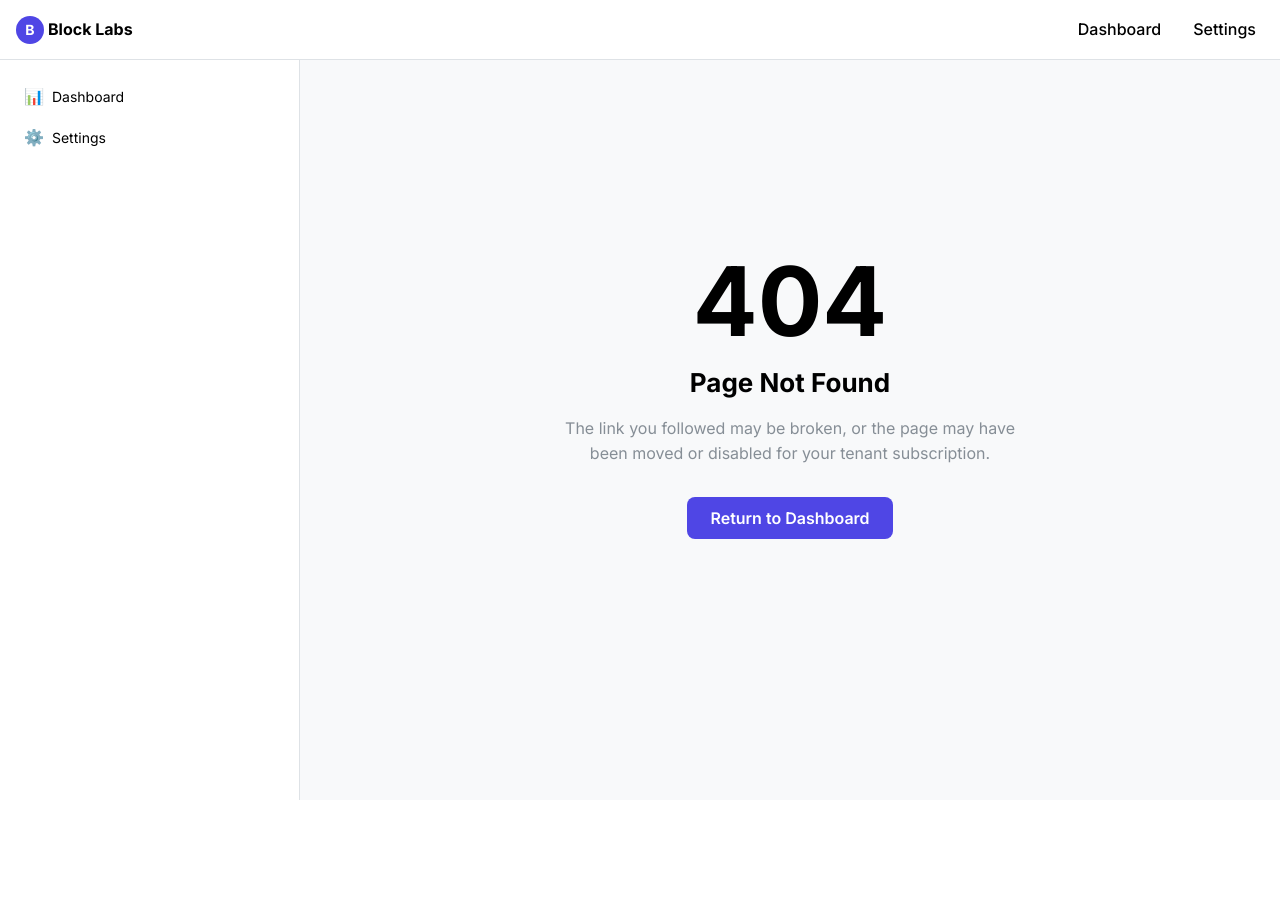
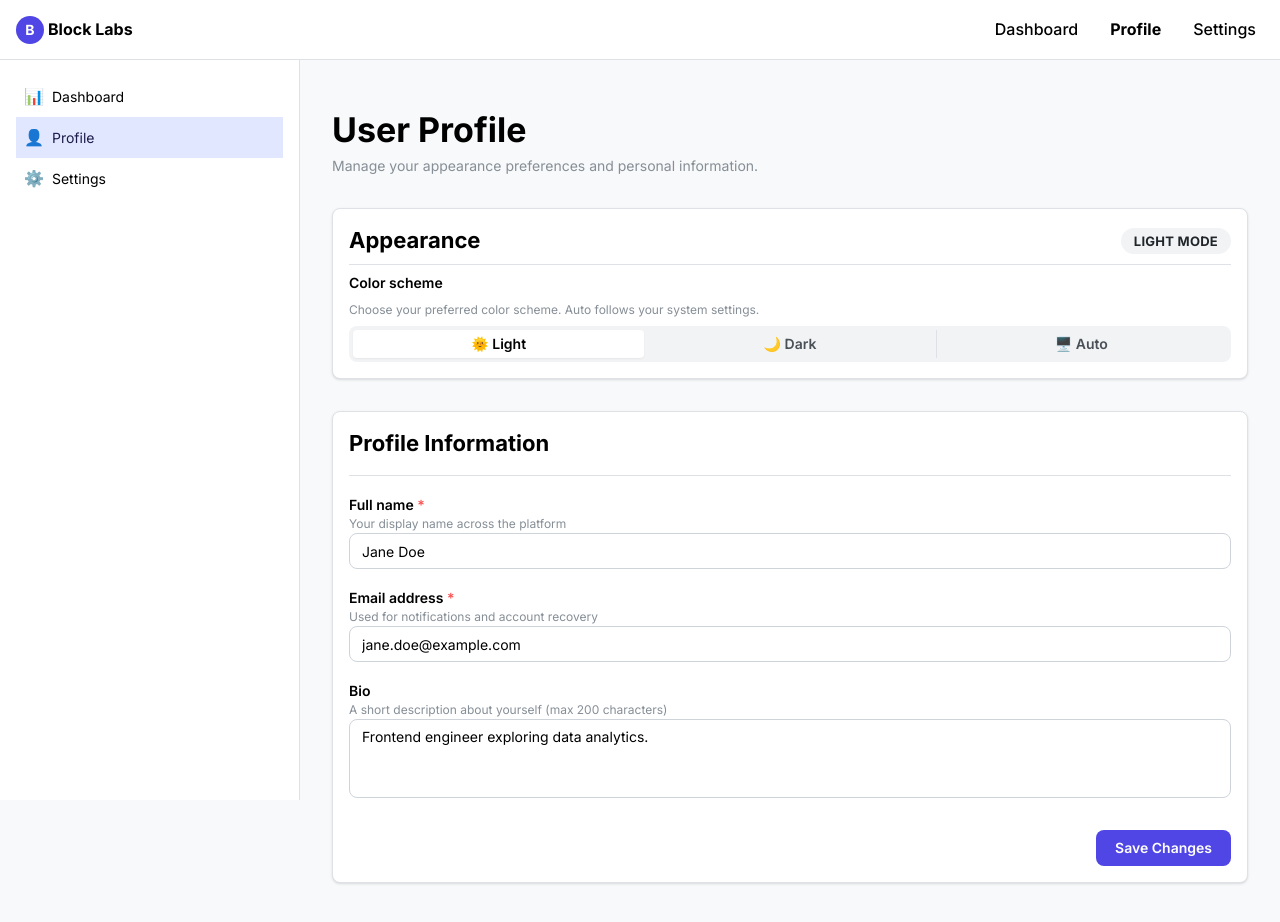
Before and after one commit to manueldelpozo/block-labs-challenge, a React (Vite) app: page /profile in a window 1280 px wide. Shown: the top 922 px of the page. Before the commit the page ends 800 px from the top, so only its background shows below. Built offline with nearby package versions, Linux system fonts and the light colour scheme.

Commit message:
feat: add Profile page and migration to Mantine form in Settings with comprehensive test coverage

```diff
--- a/src/app/router.tsx
+++ b/src/app/router.tsx
@@ -5,6 +5,7 @@ import { LoadingFallback } from '@/components/common/LoadingFallback';
 import { ErrorBoundary } from '@/components/common/ErrorBoundary';
 
 const Dashboard = lazy(() => import('@/pages/Dashboard').then((m) => ({ default: m.Dashboard })));
+const Profile = lazy(() => import('@/pages/Profile').then((m) => ({ default: m.Profile })));
 const Settings = lazy(() => import('@/pages/Settings').then((m) => ({ default: m.Settings })));
 const NotFound = lazy(() => import('@/pages/NotFound').then((m) => ({ default: m.NotFound })));
 
@@ -22,6 +23,14 @@ export const router = createBrowserRouter([
         element: (
           <Suspense fallback={<LoadingFallback message="Retrieving dashboard metrics..." />}>
             <Dashboard />
+          </Suspense>
+        ),
+      },
+      {
+        path: 'profile',
+        element: (
+          <Suspense fallback={<LoadingFallback message="Loading user profile..." />}>
+            <Profile />
           </Suspense>
         ),
       },
--- a/src/components/layout/AppShell/AppShell.tsx
+++ b/src/components/layout/AppShell/AppShell.tsx
@@ -12,6 +12,7 @@ export function AppShell() {
 
   const navItems = [
     { label: 'Dashboard', path: '/', icon: '📊' },
+    { label: 'Profile', path: '/profile', icon: '👤' },
     ...(showSettings ? [{ label: 'Settings', path: '/settings', icon: '⚙️' }] : []),
   ];
 
--- /dev/null
+++ b/src/pages/Profile/Profile.tsx
@@ -0,0 +1,141 @@
+import { useCallback } from 'react';
+import {
+  Paper,
+  Stack,
+  Group,
+  Text,
+  TextInput,
+  Textarea,
+  Button,
+  Title,
+  Divider,
+  SegmentedControl,
+  Badge,
+  useMantineColorScheme,
+  useComputedColorScheme,
+} from '@mantine/core';
+import { useForm } from '@mantine/form';
+import { PageContainer } from '@/components/layout/PageContainer';
+import {
+  COLOR_SCHEME_OPTIONS,
+  COLOR_SCHEME_OPTIONS_LIST,
+  COLOR_SCHEME_BADGE_COLORS,
+  COLOR_SCHEME_DISPLAY_LABELS,
+  type ColorSchemeValue,
+} from '@/theme/color-schemes';
+
+interface ProfileFormValues {
+  name: string;
+  email: string;
+  bio: string;
+}
+
+export function Profile() {
+  const { setColorScheme } = useMantineColorScheme();
+  const computedColorScheme = useComputedColorScheme(COLOR_SCHEME_OPTIONS.light.value);
+
+  const form = useForm<ProfileFormValues>({
+    mode: 'uncontrolled',
+    initialValues: {
+      name: 'Jane Doe',
+      email: 'jane.doe@example.com',
+      bio: 'Frontend engineer exploring data analytics.',
+    },
+    validate: {
+      name: (value) =>
+        value.trim().length < 2 ? 'Name must be at least 2 characters' : null,
+      email: (value) =>
+        /^\S+@\S+\.\S+$/.test(value) ? null : 'Please enter a valid email address',
+      bio: (value) =>
+        value.length > 200 ? 'Bio must be under 200 characters' : null,
+    },
+  });
+
+  const handleSave = useCallback(
+    (values: ProfileFormValues) => {
+      console.log('Saved profile:', values);
+    },
+    [],
+  );
+
+  return (
+    <PageContainer
+      title="User Profile"
+      description="Manage your appearance preferences and personal information."
+    >
+      <Stack gap="xl">
+        {/* ── Appearance Section ─────────────────────────────── */}
+        <Paper withBorder p="md" radius="md">
+          <Stack gap="sm">
+            <Group justify="space-between">
+              <Title order={3}>Appearance</Title>
+              <Badge
+                variant="light"
+                size="lg"
+                color={COLOR_SCHEME_BADGE_COLORS[computedColorScheme]}
+              >
+                {COLOR_SCHEME_DISPLAY_LABELS[computedColorScheme]}
+              </Badge>
+            </Group>
+            <Divider />
+            <Text size="sm" fw={600}>
+              Color scheme
+            </Text>
+            <Text size="xs" c="dimmed">
+              Choose your preferred color scheme. Auto follows your system settings.
+            </Text>
+            <SegmentedControl
+              value={computedColorScheme}
+              onChange={(value) => setColorScheme(value as ColorSchemeValue)}
+              data={COLOR_SCHEME_OPTIONS_LIST}
+              fullWidth
+            />
+          </Stack>
+        </Paper>
+
+        {/* ── Profile Information Section ────────────────────── */}
+        <Paper withBorder p="md" radius="md">
+          <form onSubmit={form.onSubmit(handleSave)}>
+            <Stack gap="md">
+              <Title order={3}>Profile Information</Title>
+              <Divider />
+
+              <TextInput
+                withAsterisk
+                label="Full name"
+                description="Your display name across the platform"
+                placeholder="Enter your full name"
+                key={form.key('name')}
+                {...form.getInputProps('name')}
+              />
+
+              <TextInput
+                withAsterisk
+                label="Email address"
+                description="Used for notifications and account recovery"
+                placeholder="Enter your email"
+                key={form.key('email')}
+                {...form.getInputProps('email')}
+              />
+
+              <Textarea
+                label="Bio"
+                description="A short description about yourself (max 200 characters)"
+                placeholder="Tell us a bit about yourself"
+                autosize
+                minRows={3}
+                maxRows={6}
+                key={form.key('bio')}
+                {...form.getInputProps('bio')}
+              />
+
+              <Group justify="flex-end" mt="md">
+                <Button type="submit">Save Changes</Button>
+              </Group>
+            </Stack>
+          </form>
+        </Paper>
+      </Stack>
+    </PageContainer>
+  );
+}
--- /dev/null
+++ b/src/pages/Profile/index.ts
@@ -0,0 +1 @@
+export { Profile } from './Profile';
--- a/src/pages/Settings/Settings.tsx
+++ b/src/pages/Settings/Settings.tsx
@@ -1,4 +1,4 @@
-import { useState } from 'react';
+import { useCallback, useState } from 'react';
 import {
   Paper,
   Stack,
@@ -11,9 +11,15 @@ import {
   Title,
   Divider,
 } from '@mantine/core';
+import { useForm } from '@mantine/form';
 import { PageContainer } from '@/components/layout/PageContainer';
 import { useTenant } from '@/hooks/useTenant';
 import { useFeatureFlag } from '@/hooks/useFeatureFlag';
+
+interface SettingsFormValues {
+  username: string;
+  emailNotify: boolean;
+}
 
 export function Settings() {
   const { tenant, tenantId } = useTenant();
@@ -21,14 +27,26 @@ export function Settings() {
   const enableDarkMode = useFeatureFlag('enableDarkMode');
   const showBetaBanner = useFeatureFlag('showBetaBanner');
 
-  const [username, setUsername] = useState('admin_user');
-  const [emailNotify, setEmailNotify] = useState(true);
   const [isSaving, setIsSaving] = useState(false);
 
-  const handleSave = () => {
+  const form = useForm<SettingsFormValues>({
+    mode: 'uncontrolled',
+    initialValues: {
+      username: 'admin_user',
+      emailNotify: true,
+    },
+    validate: {
+      username: (value) =>
+        value.trim().length < 3
+          ? 'Admin handle must be at least 3 characters'
+          : null,
+    },
+  });
+
+  const handleSave = useCallback((_values: SettingsFormValues) => {
     setIsSaving(true);
     setTimeout(() => setIsSaving(false), 800);
-  };
+  }, []);
 
   return (
     <PageContainer
@@ -68,27 +86,31 @@ export function Settings() {
         </Paper>
 
         <Paper withBorder p="md" radius="md">
+          <form onSubmit={form.onSubmit(handleSave)}>
             <Stack gap="md">
               <Title order={3}>Interactive Configuration Simulator</Title>
               <Divider />
               <TextInput
+                withAsterisk
                 label="Simulation Admin Handle"
                 description="Change local administrator name for this session"
-              value={username}
-              onChange={(event) => setUsername(event.currentTarget.value)}
+                placeholder="Enter admin handle"
+                key={form.key('username')}
+                {...form.getInputProps('username')}
               />
               <Switch
                 label="Enable automated email dispatches"
                 description="Simulate email alerts toggle state for configuration overrides"
-              checked={emailNotify}
-              onChange={(event) => setEmailNotify(event.currentTarget.checked)}
+                key={form.key('emailNotify')}
+                {...form.getInputProps('emailNotify', { type: 'checkbox' })}
               />
               <Group justify="flex-end" mt="md">
-              <Button onClick={handleSave} loading={isSaving}>
+                <Button type="submit" loading={isSaving}>
                   Apply Overrides
                 </Button>
               </Group>
             </Stack>
+          </form>
         </Paper>
       </Stack>
     </PageContainer>
--- a/src/pages/index.ts
+++ b/src/pages/index.ts
@@ -1,3 +1,4 @@
 export { Dashboard } from './Dashboard';
+export { Profile } from './Profile';
 export { Settings } from './Settings';
 export { NotFound } from './NotFound';
```
Also changed, not shown: 2 other files (tests, documents, lock files or other folders). Lines whose indentation alone changed are shown as unchanged.
